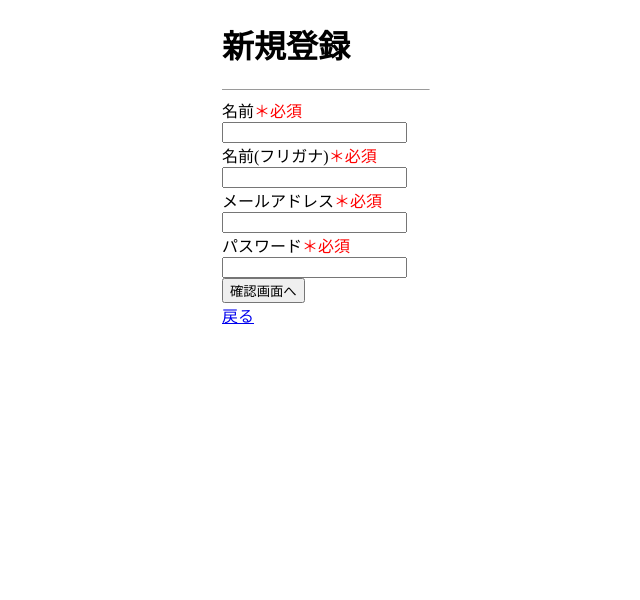
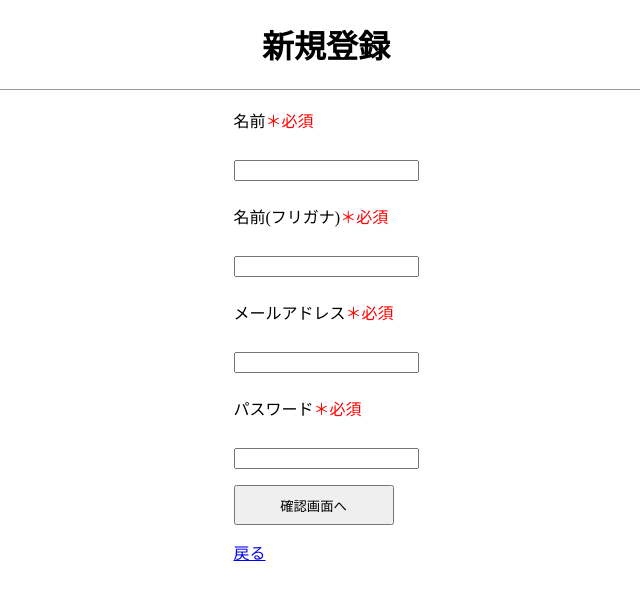
Before and after one commit to rumi0221/SWEETSTOWN, a PHP site: page /signup.html in a window 1280 px wide. Shown: the top 600 px of the page, without its empty margins (314-954 px from the left). Run offline with PHP 8.4, Linux system fonts and the light colour scheme.

Commit message:
新規登録画面のhtml.css完了

```diff
--- a/USER/CSS/signup.css
+++ b/USER/CSS/signup.css
@@ -1,9 +1,19 @@
-span {
+span.required {
     color:red;
 }
 
-body{
-    margin-left: auto;
-    margin-right: auto;
-    width: 13em;
+
+form{
+    text-align: left;
+    line-height: 3;
+    width: fit-content;
+    margin: 0 auto;
 }
+h1{
+    text-align: center;
+}
+
+button{
+    width: 12em;
+    height: 3em;
+}
--- a/USER/signup.html
+++ b/USER/signup.html
@@ -10,13 +10,13 @@
     <h1>新規登録</h1>
     <hr size="1">
     <form action="signup-ok.html" method="post">
-        名前<span>＊必須</span><br>
+        <span class="item">名前<span class="required">＊必須</span></span><br>
         <input type="text" name="name"><br>
-        名前(フリガナ)<span>＊必須</span><br>
+        <span class="item">名前(フリガナ)<span class="required ">＊必須</span></span><br>
         <input type="text" name="name1"><br>
-        メールアドレス<span>＊必須</span><br>
+        <span class="item">メールアドレス<span class="required">＊必須</span></span><br>
         <input type="email" name="email"><br>
-        パスワード<span>＊必須</span><br>
+        <span class="item">パスワード<span class="required">＊必須</span></span><br>
         <input type="password" name="pass"><br>
         <button type="submit">確認画面へ</button><br>
         <a href="#" onclick="history.back(-1);return false;">戻る</a>
```
